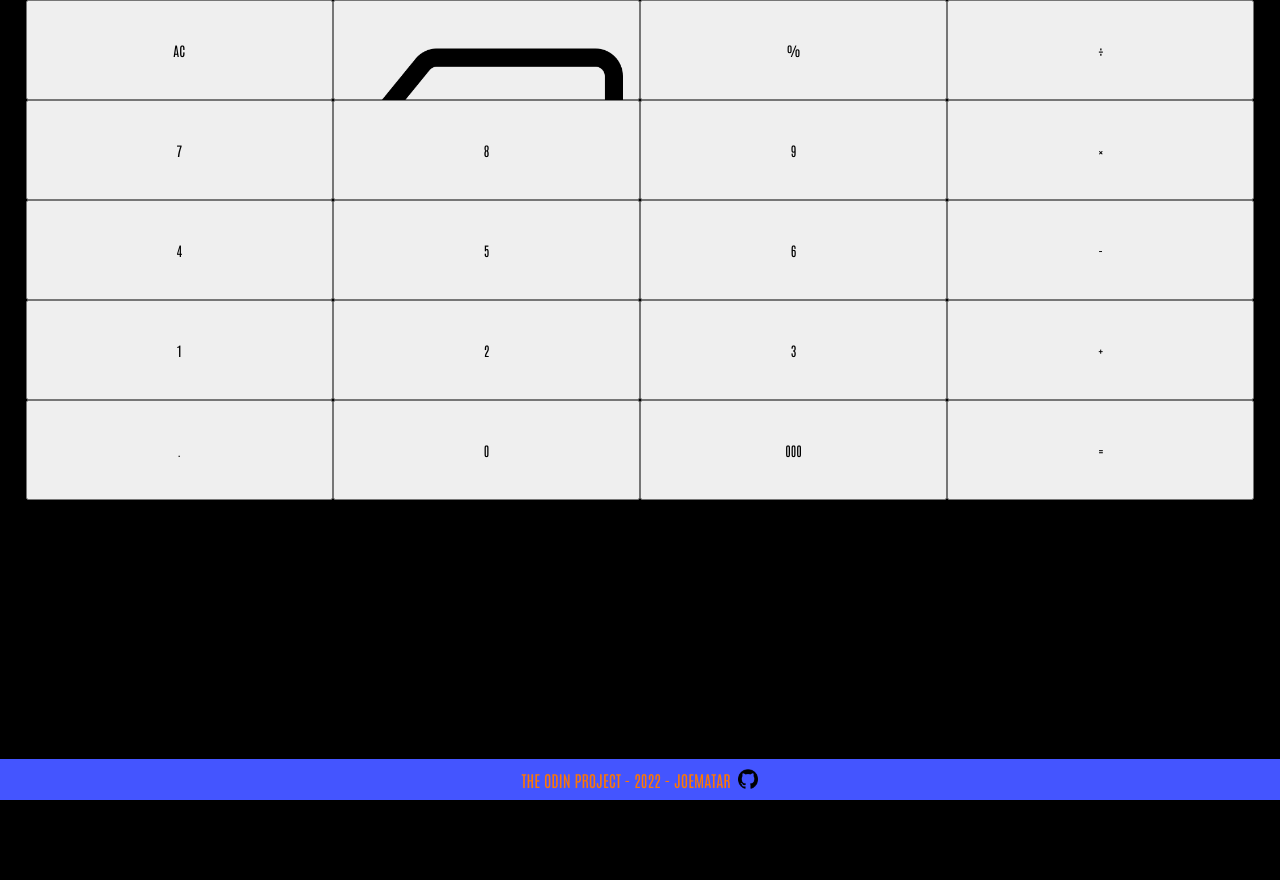
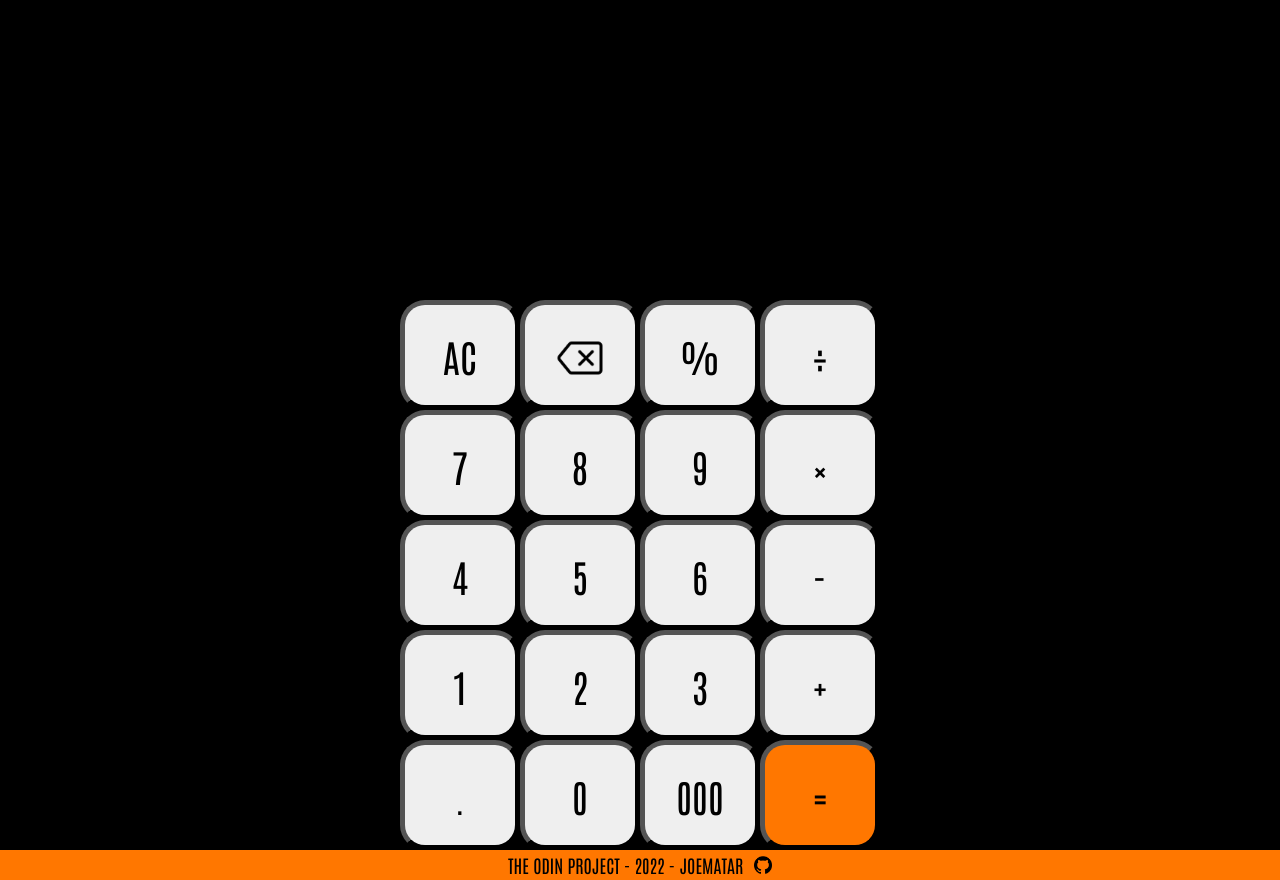
Before and after one commit to joemattar/calculator, a plain HTML site: page index.html in a window 1280 px wide. Before the commit the page ends 800 px from the top, so only its background shows below. Drawn offline with Linux system fonts and the light colour scheme.

Commit message:
Add JS buttons selection and click effect

```diff
--- a/css/styles.css
+++ b/css/styles.css
@@ -14,14 +14,35 @@ body {
 }
 
 button {
-    width: 24%;
-    height: 100px;
+    width: 120px;
+    height: 110px;
     font-family: Antonio;
+    font-size: 38px;
+    border-radius: 25px;
+    border-width: 5px;
+    border-color: black;
+    display: flex;
+    align-items: center;
+    justify-content: center;
+    transition: transform 0.2s;
+}
+
+button.pressed {
+    transform: scale(0.8);
 }
 
 button img {
-    width: 100%;
+    width: 48px;
     height: auto;
+    margin-top: 5px;
+}
+
+button#equal {
+    background-color: #ff7700;
+}
+
+button#equal:hover {
+    background-color: #ff8866;
 }
 
 .main {
@@ -34,11 +55,11 @@ button img {
 }
 
 .display-upper {
-
+    height: 150px;
 }
 
 .display-lower {
-
+    height: 150px;
 }
 
 .buttons {
@@ -54,15 +75,16 @@ button img {
 
 .footer {
     width: 100%;
-    background-color: #4455ff;
+    height: 30px;
+    background-color: #ff7700;
     font-family: Antonio;
-    color: #ff7700;
+    font-size: 18px;
     display: flex;
     align-items: center;
     justify-content: center;
 }
 
 .footer img {
-    width: 20px;
+    width: 18px;
     height: auto;
 }
--- a/js/javascript.js
+++ b/js/javascript.js
@@ -0,0 +1,34 @@
+const upperDisplay = document.querySelector(".display-upper");
+const lowerDisplay = document.querySelector(".display-lower");
+const buttonAc = document.querySelector("#ac");
+const buttonBackspace = document.querySelector("#backspace");
+const buttonPercent = document.querySelector("#percent");
+const buttonDivision = document.querySelector("#division");
+const buttonSeven = document.querySelector("#seven");
+const buttonEight = document.querySelector("#eight");
+const buttonNine = document.querySelector("#nine");
+const buttonMultiplication = document.querySelector("#multiplication");
+const buttonFour = document.querySelector("#four");
+const buttonFive = document.querySelector("#five");
+const buttonSix = document.querySelector("#six");
+const buttonSubstraction = document.querySelector("#substraction");
+const buttonOne = document.querySelector("#one");
+const buttonTwo = document.querySelector("#two");
+const buttonThree = document.querySelector("#three");
+const buttonAddition = document.querySelector("#addition");
+const buttonDecimal = document.querySelector("#decimal");
+const buttonZero = document.querySelector("#zero");
+const buttonTripleZero = document.querySelector("#triple-zero");
+const buttonEqual = document.querySelector("#equal");
+
+const allButtons = document.querySelectorAll("button");
+
+
+for (let button of allButtons) {
+    button.addEventListener("click", () => {
+        button.classList.add("pressed");
+        button.addEventListener("transitionend", () => {
+            button.classList.remove("pressed");
+        })
+    });
+}
```
